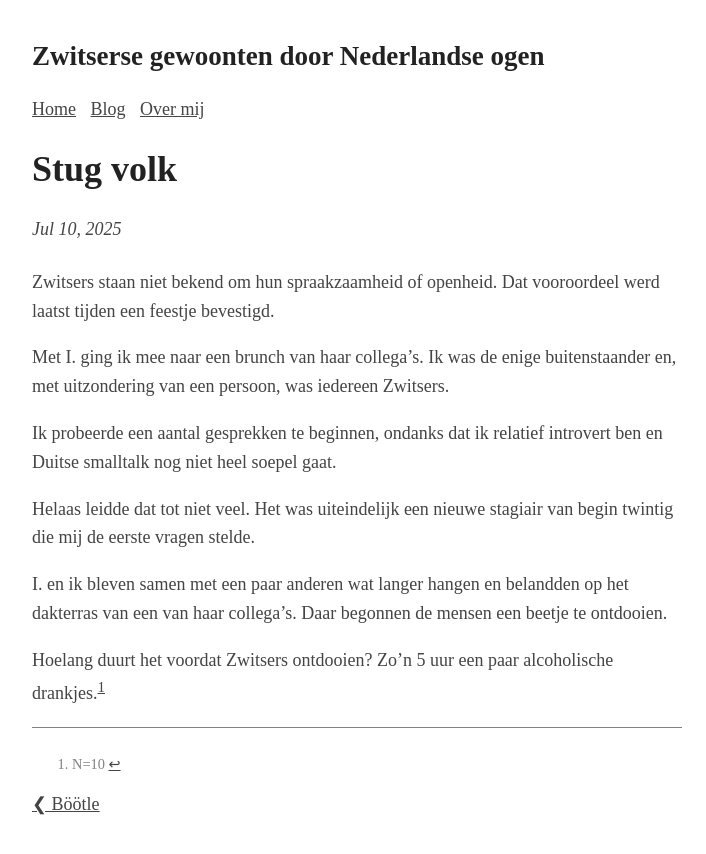
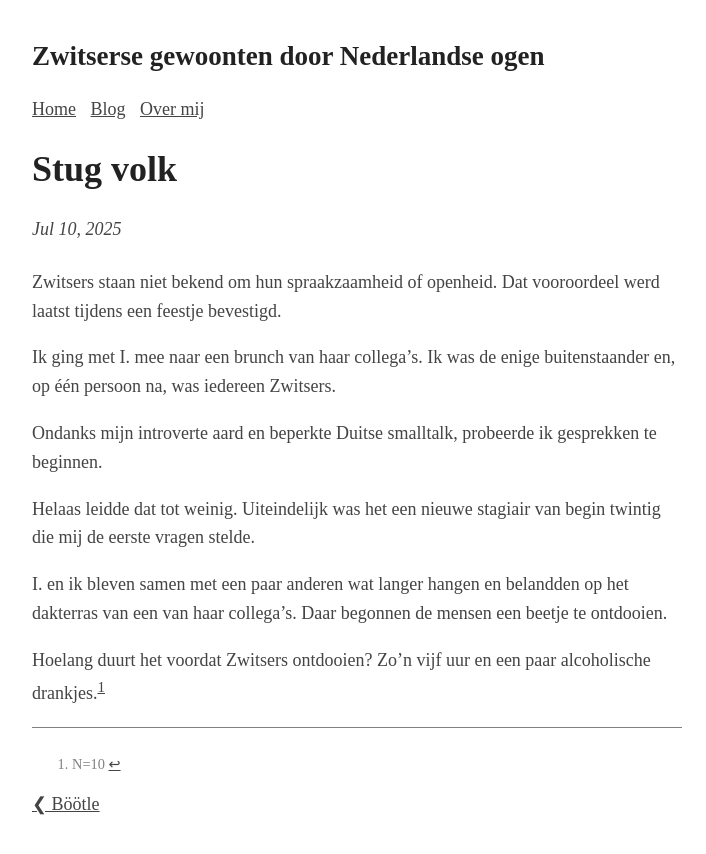
Before and after one commit to Roald87/roaldin.ch, a Jekyll site: the page built from _posts/2025-07-10-stug-volk.md, in a window 1280 px wide. Shown: the top 854 px of the page, without its empty margins (283-989 px from the left). Built offline with Jekyll 4.4.1, drawn with Linux system fonts in a browser that asks for light colours.

Commit message:
Spellcheck by ChatGPT

```diff
--- a/_posts/2025-07-10-stug-volk.md
+++ b/_posts/2025-07-10-stug-volk.md
@@ -4,16 +4,16 @@ title: Stug volk
 image:
 ---
 
-Zwitsers staan niet bekend om hun spraakzaamheid of openheid. Dat vooroordeel werd laatst tijden een feestje bevestigd.
+Zwitsers staan niet bekend om hun spraakzaamheid of openheid. Dat vooroordeel werd laatst tijdens een feestje bevestigd.
 
-Met I. ging ik mee naar een brunch van haar collega’s. Ik was de enige buitenstaander en, met uitzondering van een persoon, was iedereen Zwitsers.
+Ik ging met I. mee naar een brunch van haar collega's. Ik was de enige buitenstaander en, op één persoon na, was iedereen Zwitsers.
 
-Ik probeerde een aantal gesprekken te beginnen, ondanks dat ik relatief introvert ben en Duitse smalltalk nog niet heel soepel gaat.
+Ondanks mijn introverte aard en beperkte Duitse smalltalk, probeerde ik gesprekken te beginnen.
 
-Helaas leidde dat tot niet veel. Het was uiteindelijk een nieuwe stagiair van begin twintig die mij de eerste vragen stelde.
+Helaas leidde dat tot weinig. Uiteindelijk was het een nieuwe stagiair van begin twintig die mij de eerste vragen stelde.
 
-I. en ik bleven samen met een paar anderen wat langer hangen en belandden op het dakterras van een van haar collega’s. Daar begonnen de mensen een beetje te ontdooien.
+I. en ik bleven samen met een paar anderen wat langer hangen en belandden op het dakterras van een van haar collega's. Daar begonnen de mensen een beetje te ontdooien.
 
-Hoelang duurt het voordat Zwitsers ontdooien? Zo’n 5 uur een paar alcoholische drankjes.[^1]
+Hoelang duurt het voordat Zwitsers ontdooien? Zo'n vijf uur en een paar alcoholische drankjes.[^1]
 
 [^1]: N=10
```
